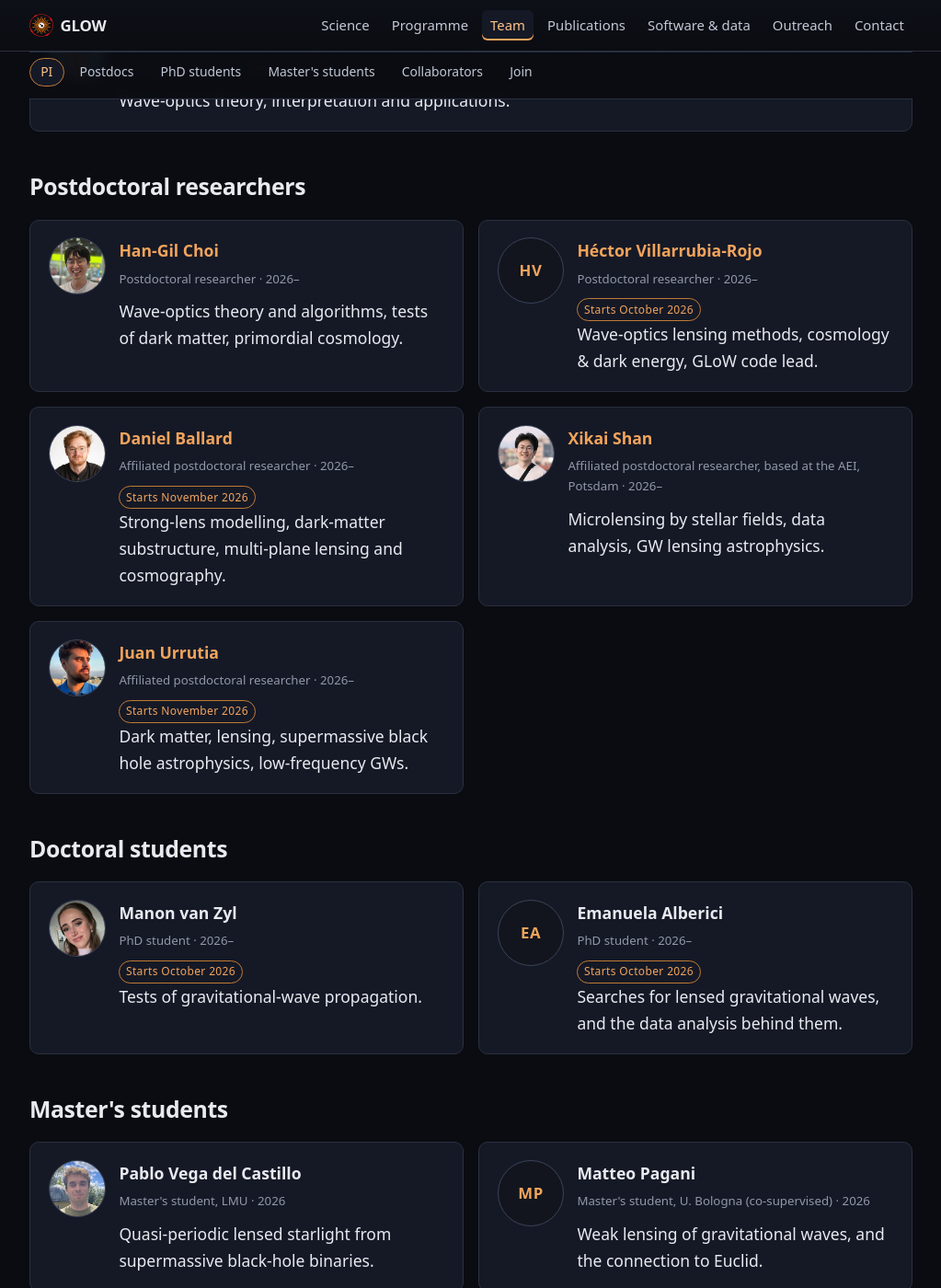
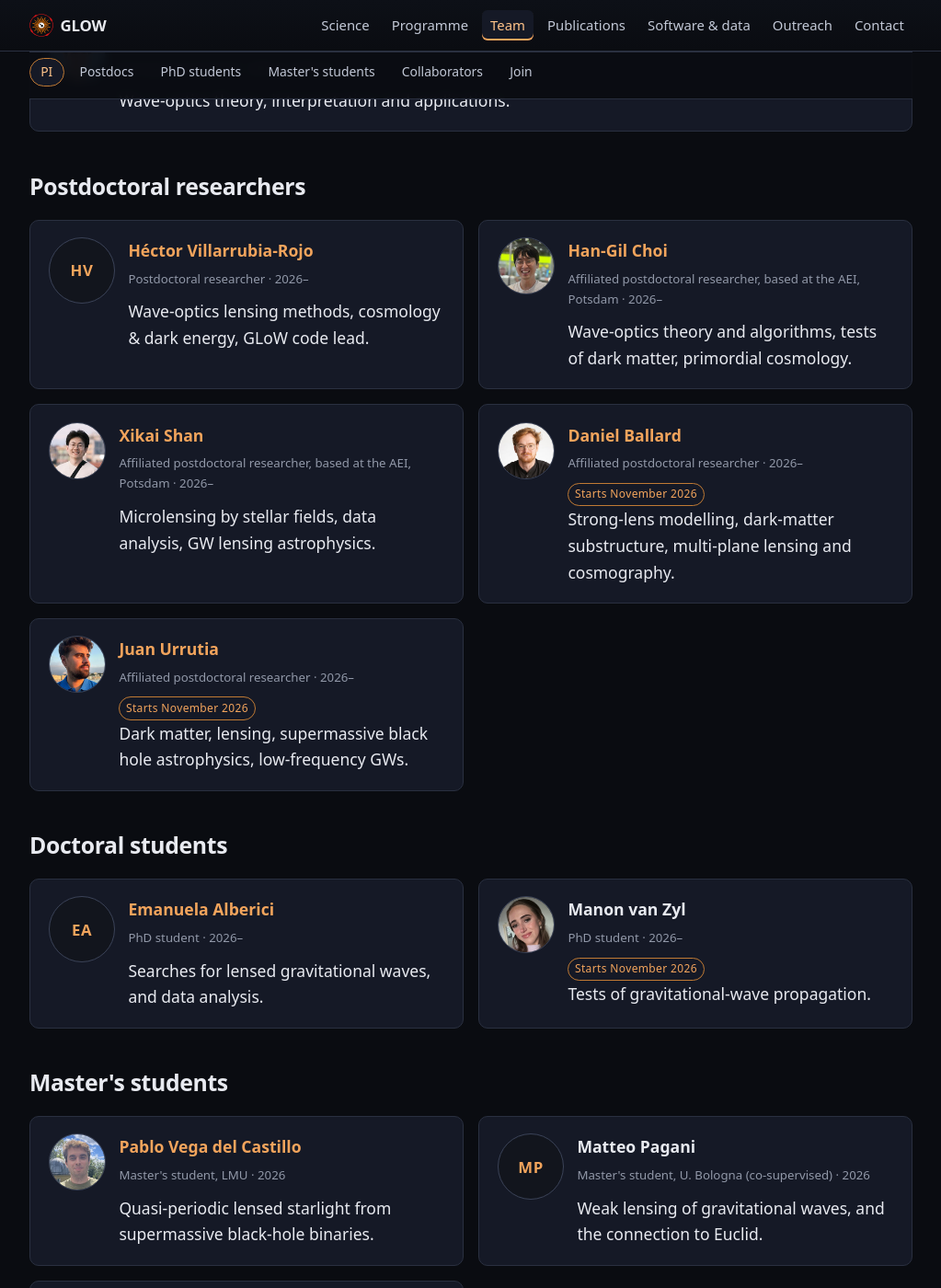
Before and after one commit to glow-astro/website, a Jekyll site: the page built from team.html, in a window 1280 px wide and 1400 px high, scrolled down 418 px. Shown: the whole window at 92% size, without its empty margins (128-1151 px from the left). Built offline with Jekyll 4.4.1, drawn with Linux system fonts in a browser that asks for light colours; part of the change alters nothing that is shown; some of the changed text lies outside the part shown.

Commit message:
Team page: who has started, collaborator links, three new collaborators
Alberici and Villarrubia-Rojo have started, so their "starts" badges go;
Ballard, Urrutia and van Zyl start in November. Choi is now an affiliated
postdoc based at the AEI, listed with the other affiliated postdocs in the
owner's order: Villarrubia-Rojo, Choi, Shan, Ballard, Urrutia. Students who
have started come before those still to arrive, which puts Alberici first.

Every external collaborator now has a link, institutional where one
exists. Goyal is on the IUCAA postdoc list without a page of her own, so
the list is linked; Menadeo has no institutional page, so INSPIRE stands
in. Pen is "Professor, CITA and Academia Sinica", without the BURSTT
mention. Vega del Castillo links to his ORCID rather than INSPIRE, whose
profile for him is merged with other people's papers.

New collaborators: Hanxi Wang and Bence Kocsis (WP2-A, the quasi-periodic
lensed starlight paper) and Manish Tamta (WP3-A, dark matter). Wang's
postdoc institution is not public yet, so Oxford stays for now. Alberici
has an INSPIRE author record now, and is linked to it.

Co-Authored-By: Claude Fable 5.1 <noreply@anthropic.com>

```diff
--- a/_data/people.yml
+++ b/_data/people.yml
@@ -53,25 +53,35 @@ pi:
 
 current:
   # Postdocs the grant pays for, first.
-  - name: "Han-Gil Choi"
-    photo: "han-gil-choi.jpg"
-    url: "https://inspirehep.net/authors/1852430"
-    stage: postdoc
-    role: "Postdoctoral researcher"
-    years: "2026–"
-    topic: "Wave-optics theory and algorithms, tests of dark matter, primordial cosmology."
-
   - name: "Héctor Villarrubia-Rojo"
     url: "https://inspirehep.net/authors/1897475"
     stage: postdoc
     role: "Postdoctoral researcher"
     years: "2026–"
-    incoming: true
-    starts: "October 2026"
     topic: "Wave-optics lensing methods, cosmology & dark energy, GLoW code lead."
 
   # Then those on the project but paid by another grant. See the note on
   # `role` in the schema above: the ordering is the point, not decoration.
+  - name: "Han-Gil Choi"
+    photo: "han-gil-choi.jpg"
+    url: "https://inspirehep.net/authors/1852430"
+    stage: postdoc
+    role: "Affiliated postdoctoral researcher"
+    location: "based at the AEI, Potsdam"
+    years: "2026–"
+    topic: "Wave-optics theory and algorithms, tests of dark matter, primordial cosmology."
+
+  - name: "Xikai Shan"
+    # Faculty page at Tsinghua. Note the URL ends .htm, not .html: the
+    # .html form 404s.
+    url: "https://astro.tsinghua.edu.cn/en/info/1012/2483.htm"
+    photo: "xikai-shan.jpg"
+    stage: postdoc
+    role: "Affiliated postdoctoral researcher"
+    location: "based at the AEI, Potsdam"
+    years: "2026–"
+    topic: "Microlensing by stellar fields, data analysis, GW lensing astrophysics."
+
   - name: "Daniel Ballard"
     # INSPIRE rather than his own site (dan-ballard.com), at the owner's
     # instruction: the group links to INSPIRE records, and the exception here
@@ -85,17 +95,6 @@ current:
     starts: "November 2026"
     topic: "Strong-lens modelling, dark-matter substructure, multi-plane lensing and cosmography."
 
-  - name: "Xikai Shan"
-    # Faculty page at Tsinghua. Note the URL ends .htm, not .html: the
-    # .html form 404s.
-    url: "https://astro.tsinghua.edu.cn/en/info/1012/2483.htm"
-    photo: "xikai-shan.jpg"
-    stage: postdoc
-    role: "Affiliated postdoctoral researcher"
-    location: "based at the AEI, Potsdam"
-    years: "2026–"
-    topic: "Microlensing by stellar fields, data analysis, GW lensing astrophysics."
-
   - name: "Juan Urrutia"
     photo: "juan-urrutia.jpg"
     url: "https://inspirehep.net/authors/2049477"
@@ -106,22 +105,25 @@ current:
     starts: "November 2026"
     topic: "Dark matter, lensing, supermassive black hole astrophysics, low-frequency GWs."
 
+  # Students: those who have started first, then those still to arrive
+  # (owner, 2026-10-03).
+  - name: "Emanuela Alberici"
+    # Author record behind her first paper, the LVK sub-solar-mass search
+    # (INSPIRE literature 3152831, arXiv:2605.05444).
+    url: "https://inspirehep.net/authors/3201328"
+    stage: phd
+    role: "PhD student"
+    years: "2026–"
+    topic: "Searches for lensed gravitational waves, and data analysis."
+
   - name: "Manon van Zyl"
     photo: "manon-van-zyl.jpg"
     stage: phd
     role: "PhD student"
     years: "2026–"
     incoming: true
-    starts: "October 2026"
+    starts: "November 2026"
     topic: "Tests of gravitational-wave propagation."
-
-  - name: "Emanuela Alberici"
-    stage: phd
-    role: "PhD student"
-    years: "2026–"
-    incoming: true
-    starts: "October 2026"
-    topic: "Searches for lensed gravitational waves, and the data analysis behind them."
 
   - name: "Pablo Vega del Castillo"
     # The default rule takes the first and last words of the name and would
@@ -129,6 +131,11 @@ current:
     # Kept although he now has a photograph: it costs nothing and stays right
     # if the photograph is ever removed.
     initials: "PV"
+    # ORCID rather than INSPIRE: his three papers (the GW-MMADS kilonova
+    # follow-ups, 2025) are filed on INSPIRE under a merged "Vega-Lara"
+    # profile that mixes in other people. The ORCID is his own, under his full
+    # name and LMU, and it lists the papers.
+    url: "https://orcid.org/0009-0008-0928-7884"
     photo: "pablo-vega-del-castillo.jpg"
     stage: masters
     role: "Master's student, LMU"
@@ -152,24 +159,54 @@ current:
 # section while the list is empty, and its front-matter `sections` list needs a
 # `former` entry adding the first time someone is listed here.
 #
+
 # Extra fields beyond `current`: `next` (where the person went), `end` (year
 # they left, for sorting newest first). Group people by what they did, never by
 # whether they finished.
 former: []
 
 collaborators:
+  # Links are each person's institutional page where one exists. Goyal's
+  # entry on the IUCAA list has no page of its own, so the list is linked;
+  # Menadeo has no institutional page that could be found (2026-10-03), so
+  # his INSPIRE profile stands in.
   - name: "Srashti Goyal"
+    url: "https://www.iucaa.in/en/people/people-post-doctoral-fellows"
     role: "Postdoc, IUCAA"
     wps: ["WP1-A", "WP2-A", "WP2-B"]
   - name: "Nicola Menadeo"
+    url: "https://inspirehep.net/authors/2661950"
     role: "Postdoc, Humboldt University"
     wps: ["WP3-B"]
   - name: "Serena Giardino"
+    url: "https://profiles.imperial.ac.uk/s.giardino"
     role: "Postdoc, Imperial College"
     wps: ["WP3-B"]
   - name: "Dylan Jow"
+    url: "https://kipac.stanford.edu/people/dylan-jow"
     role: "Postdoc, Stanford University"
     wps: ["WP1-B"]
   - name: "Ue-Li Pen"
-    role: "CITA and Academia Sinica; PI of BURSTT"
+    url: "https://www.asiaa.sinica.edu.tw/people/cv.php?i=pen"
+    role: "Professor, CITA and Academia Sinica"
     wps: ["WP1-B"]
+  # Co-authors of the quasi-periodic lensing of starlight paper
+  # (arXiv:2506.16544, PRL 2026). Filed under WP2-A, the task the "sources"
+  # topic (lensing near supermassive black holes) points to (owner,
+  # 2026-10-03: "astrophysics"). Wang finished his DPhil at Oxford in 2026;
+  # the institution of his postdoc is not public yet, so Oxford stays until
+  # the owner says otherwise.
+  - name: "Hanxi Wang"
+    url: "https://www.physics.ox.ac.uk/our-people/hanxiwang"
+    role: "Postdoc, University of Oxford"
+    wps: ["WP2-A"]
+  - name: "Bence Kocsis"
+    url: "https://www.physics.ox.ac.uk/our-people/kocsis"
+    role: "Professor, University of Oxford"
+    wps: ["WP2-A"]
+  # Visited the group in 2025 and 2026 (listed as a visitor on the PI's
+  # personal site, which is where the link and the role come from).
+  - name: "Manish Tamta"
+    url: "https://inspirehep.net/authors/2797698"
+    role: "PhD student, IISc Bangalore"
+    wps: ["WP3-A"]
```
